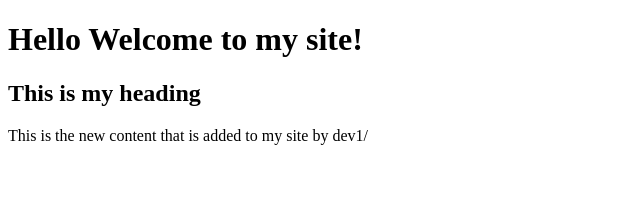
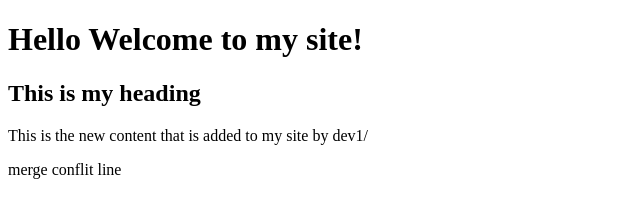
Before and after one commit to manojmotapalukula/my_projects, a plain HTML site: page index.html in a window 1280 px wide. Shown: the whole page, without its empty margins (0-640 px from the left). Drawn offline with Linux system fonts and the light colour scheme.

Commit message:
merge added

```diff
--- a/index.html
+++ b/index.html
@@ -9,5 +9,6 @@
     <h1>Hello Welcome to my site!</h1>
     <h2>This is my heading</h2>
     <p>This is the new content that is added to my site by dev1/</p>
+    <p>merge conflit line</p>
 </body>
 </html>
```
